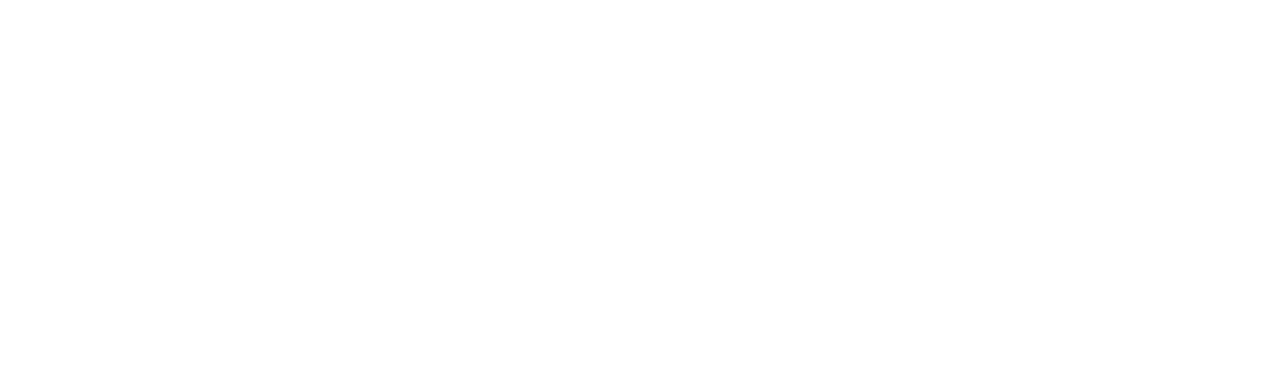
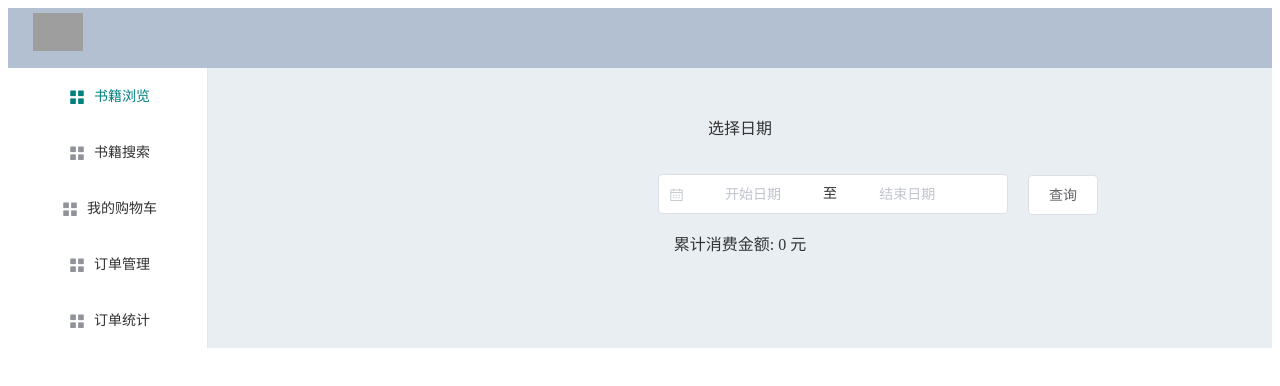
Before and after one commit to BaldLee/web-app-frontend, a Vue app: page /#/main/statistic in a window 1280 px wide. Shown: the top 386 px of the page. Built offline with nearby package versions, Linux system fonts and the light colour scheme; grey boxes are pictures that could not be loaded.

Commit message:
加入订单统计

```diff
--- a/src/components/AsideMenu.vue
+++ b/src/components/AsideMenu.vue
@@ -17,6 +17,10 @@
         <el-menu-item index="4" @click="toOrder">
           <i class="el-icon-menu"></i>
           <span slot="title">订单管理</span>
+        </el-menu-item>
+        <el-menu-item index="5" @click="toStatistic">
+          <i class="el-icon-menu"></i>
+          <span slot="title">订单统计</span>
         </el-menu-item>
       </el-menu>
     </el-col>
@@ -41,6 +45,9 @@
     },
     toOrder: function() {
       this.$router.push("/main/order");
+    },
+    toStatistic: function() {
+      this.$router.push("/main/statistic");
     }
   }
 };
--- a/src/router.js
+++ b/src/router.js
@@ -12,6 +12,7 @@
 import AddUser from './views/AddUser.vue'
 import OrderManage from './views/OrderManage.vue'
 import BookManage from './views/BookManage.vue'
+import Statistic from './views/Statistic.vue'
 
 Vue.use(Router)
 
@@ -47,6 +48,11 @@
           path: 'order',
           name: 'Order',
           component: Order
+        },
+        {
+          path: 'statistic',
+          name: 'statistic',
+          component: Statistic
         }
       ]
     },
--- /dev/null
+++ b/src/views/Statistic.vue
@@ -0,0 +1,68 @@
+<template>
+  <div class="statistic">
+    <p>选择日期</p>
+    <div id="selector">
+      <div id="timepicker">
+        <el-date-picker
+          v-model="dates"
+          type="daterange"
+          range-separator="至"
+          start-placeholder="开始日期"
+          end-placeholder="结束日期"
+        ></el-date-picker>
+      </div>
+      <div id="button">
+        <el-button @click="fresh">查询</el-button>
+      </div>
+    </div>
+    <p>
+      <br>
+      累计消费金额: {{money}} 元
+    </p>
+  </div>
+</template>
+
+<script>
+export default {
+  name: "Statistic",
+  data: function() {
+    return {
+      dates: "",
+      money: 0
+    };
+  },
+  methods: {
+    fresh: function() {
+      this.fetchdata();
+    },
+    fetchdata: function() {
+      var request = {
+        start: this.dates[0].getTime(),
+        end: this.dates[1].getTime(),
+        username: this.$global.username
+      };
+      this.$http({
+        method: "post",
+        headers: { "Content-Type": "application/json" },
+        url: "http://localhost:8082/ebook/orders/addbytime",
+        data: request
+      }).then(response => {
+        this.money = response.data;
+      });
+    }
+  }
+};
+</script>
+
+<style scoped>
+#button {
+  float: left;
+  margin-left: 20px;
+}
+#timepicker {
+  float: left;
+}
+#selector {
+  margin-left: 430px;
+}
+</style>
```
